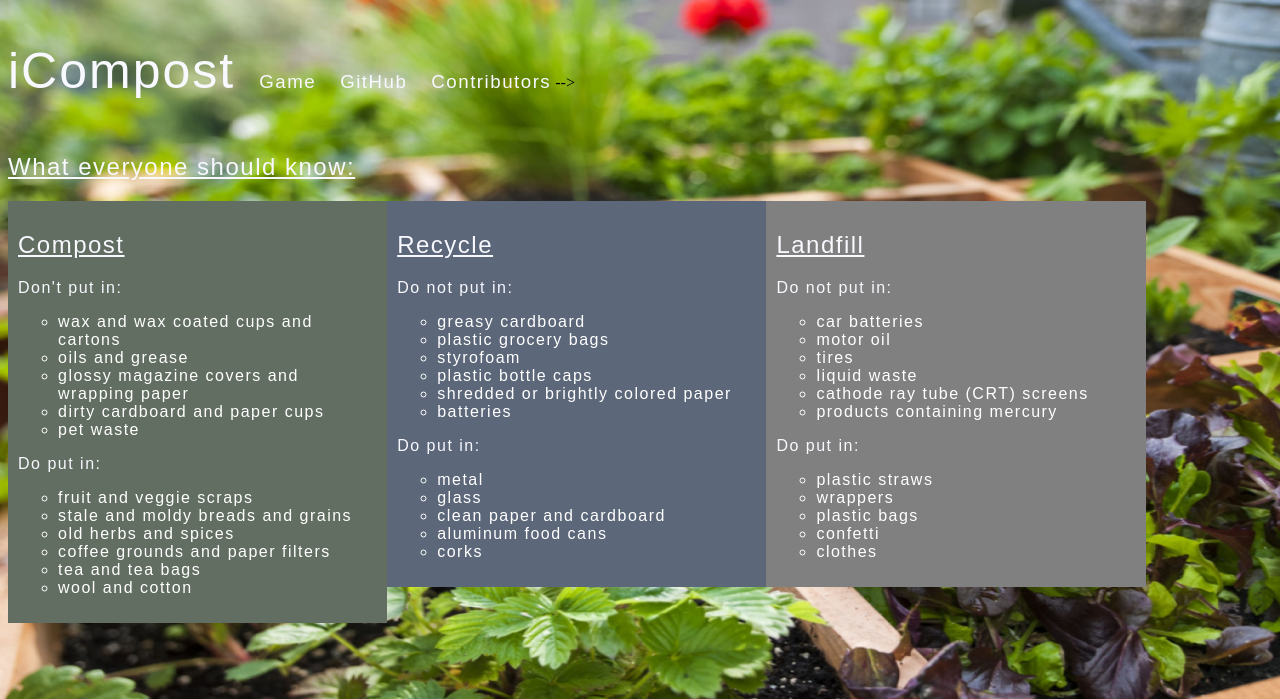
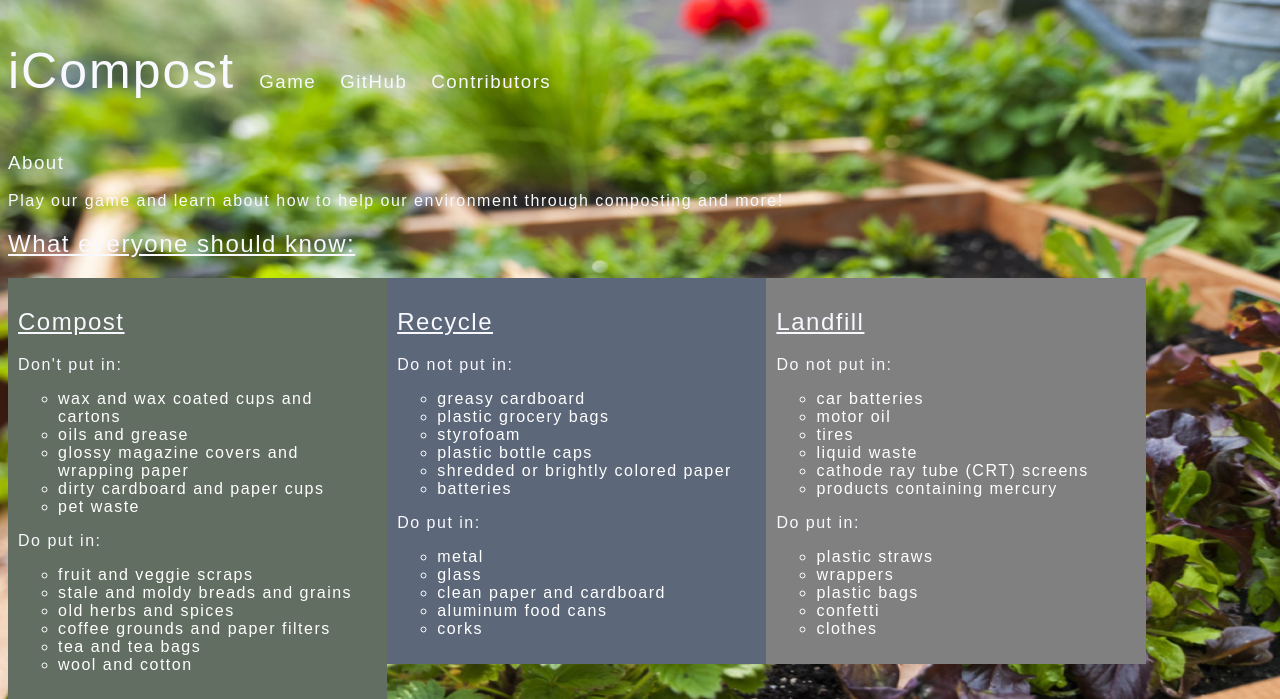
Before and after one commit to kachow4/iCompost, a Flask app: page / in a window 1280 px wide. Shown: the top 699 px of the page. Run offline with Flask 2, Linux system fonts and the light colour scheme.

Commit message:
put back About section

```diff
--- a/templates/index.html
+++ b/templates/index.html
@@ -11,13 +11,13 @@
     <a href="https://github.com/elel123/sdhacks2019" style="display:inline-block; text-decoration:none; margin-right:20px;"><h3>GitHub</h3> </a>
     <a href="/contributors" style="display:inline-block; text-decoration:none;"> <h3> Contributors</h3></a>
 
-    <!--
-    <h2>About</h2>
+
+    <h3>About</h3>
 
     <p>Play our game and learn about how to help our environment through composting and more!</p>
 
     <!--<img src="banana.png" width="50" height="50">-->
-    -->
+
     <meta name="viewport" content="width=device-width, initial-scale=1">
     <style>
         * {
```
